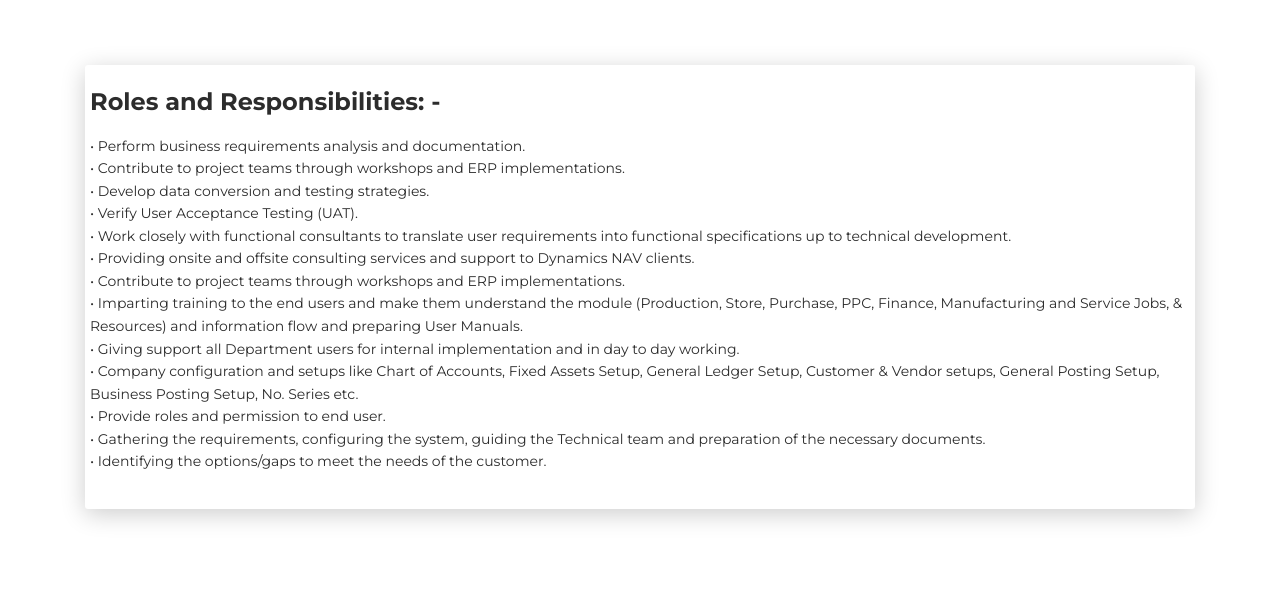
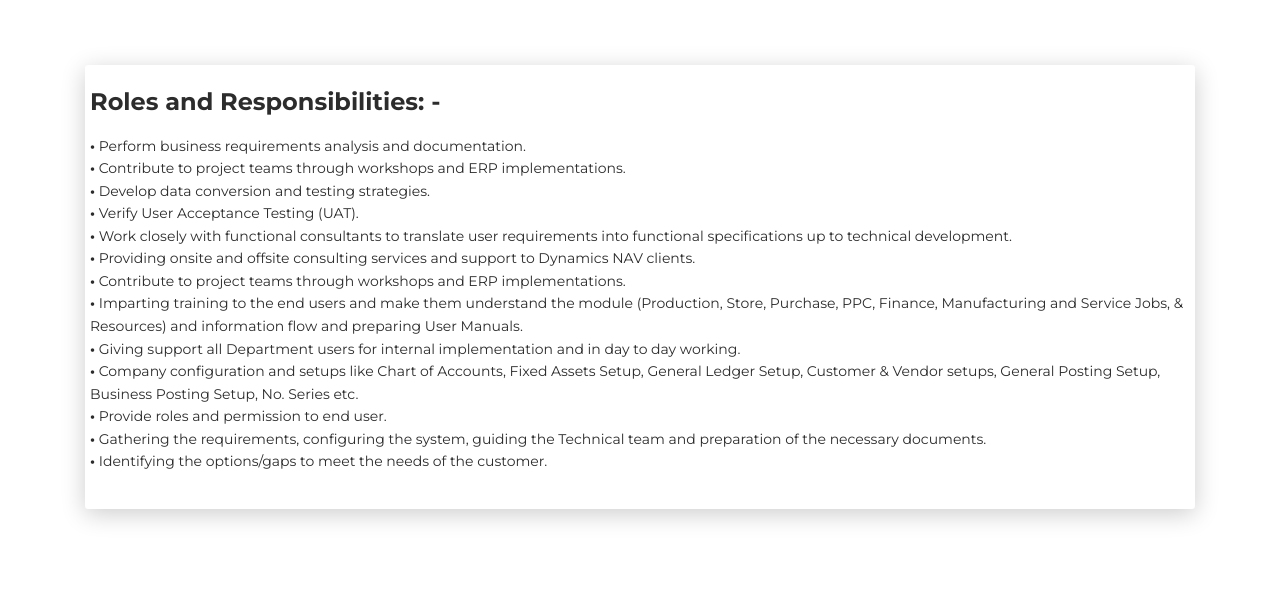
Before and after one commit to banarasiashwani/banarasiashwani.github.io, a plain HTML site: page index.html in a window 1280 px wide. Shown: the part 3488-4100 px from the top of the page. Drawn offline with nearby package versions, Linux system fonts and the light colour scheme; a script that the page names is missing.

Commit message:
Update index.html

```diff
--- a/index.html
+++ b/index.html
@@ -380,19 +380,19 @@
            <!-- <p>Hello! I am Anthony Barnett. Web Developer, Graphic Designer and Photographer.</p>-->
             <p>
 
-•	Perform business requirements analysis and documentation.</br>
-•	Contribute to project teams through workshops and ERP implementations.</br>
-•	Develop data conversion and testing strategies.</br>
-•	Verify User Acceptance Testing (UAT).</br>
-•	Work closely with functional consultants to translate user requirements into functional specifications up to technical development.</br>
-•	Providing onsite and offsite consulting services and support to Dynamics NAV clients.</br>
-•	Contribute to project teams through workshops and ERP implementations.</br>
-•	Imparting training to the end users and make them understand the module (Production, Store, Purchase, PPC, Finance, Manufacturing and Service Jobs, & Resources) and information flow and preparing User Manuals.</br>
-•	Giving support all Department users for internal implementation and in day to day working.</br>
-•	Company configuration and setups like Chart of Accounts, Fixed Assets Setup, General Ledger Setup, Customer & Vendor setups, General Posting Setup, Business Posting Setup, No. Series etc.</br>
-•	Provide roles and permission to end user.</br>
-•	Gathering the requirements, configuring the system, guiding the Technical team and preparation of the necessary documents.</br>
-•	Identifying the options/gaps to meet the needs of the customer.</br>
+ <b>•</b>	Perform business requirements analysis and documentation.</br>
+ <b>•</b>	Contribute to project teams through workshops and ERP implementations.</br>
+ <b>•</b>	Develop data conversion and testing strategies.</br>
+ <b>•</b>	Verify User Acceptance Testing (UAT).</br>
+ <b>•</b>	Work closely with functional consultants to translate user requirements into functional specifications up to technical development.</br>
+ <b>•</b>	Providing onsite and offsite consulting services and support to Dynamics NAV clients.</br>
+ <b>•</b>	Contribute to project teams through workshops and ERP implementations.</br>
+ <b>•</b>	Imparting training to the end users and make them understand the module (Production, Store, Purchase, PPC, Finance, Manufacturing and Service Jobs, & Resources) and information flow and preparing User Manuals.</br>
+ <b>•</b>	Giving support all Department users for internal implementation and in day to day working.</br>
+ <b>•</b>	Company configuration and setups like Chart of Accounts, Fixed Assets Setup, General Ledger Setup, Customer & Vendor setups, General Posting Setup, Business Posting Setup, No. Series etc.</br>
+ <b>•</b>	Provide roles and permission to end user.</br>
+ <b>•</b>	Gathering the requirements, configuring the system, guiding the Technical team and preparation of the necessary documents.</br>
+ <b>•</b>	Identifying the options/gaps to meet the needs of the customer.</br>
 
 
             </p>
```
